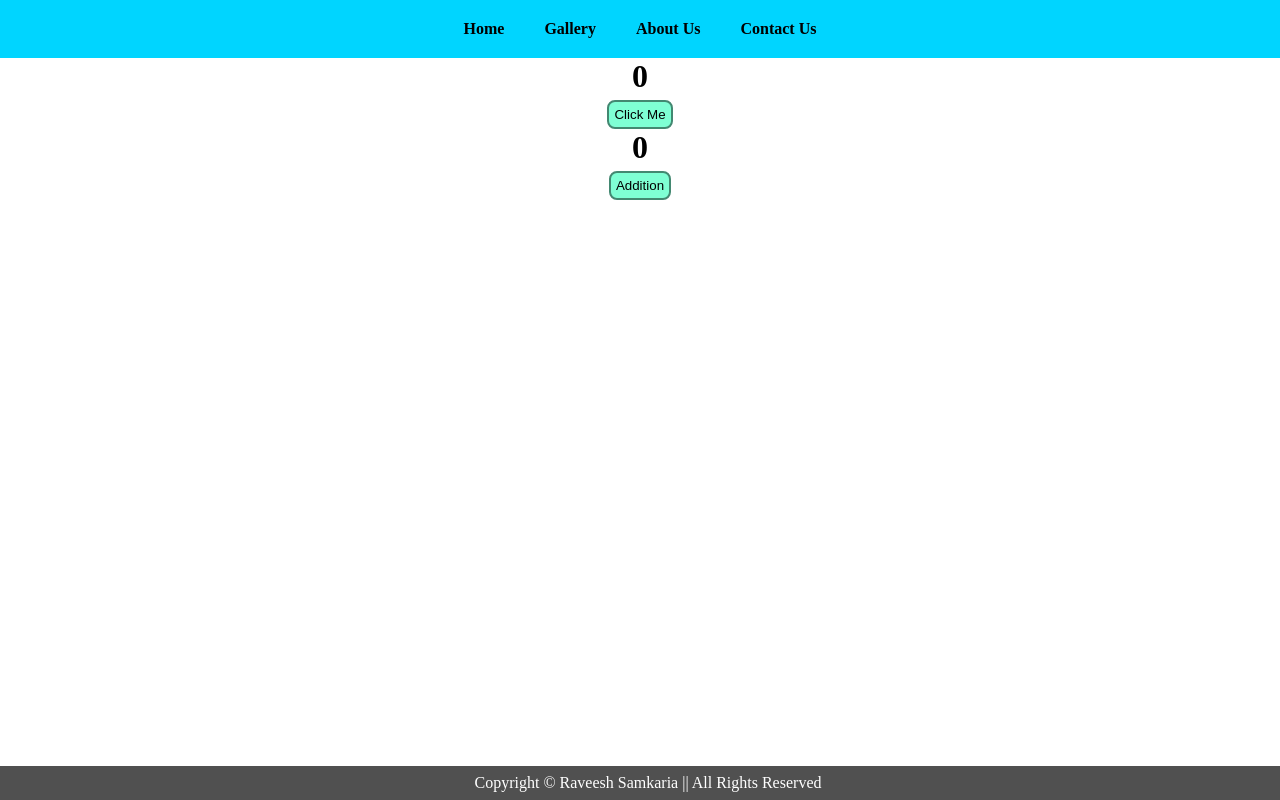
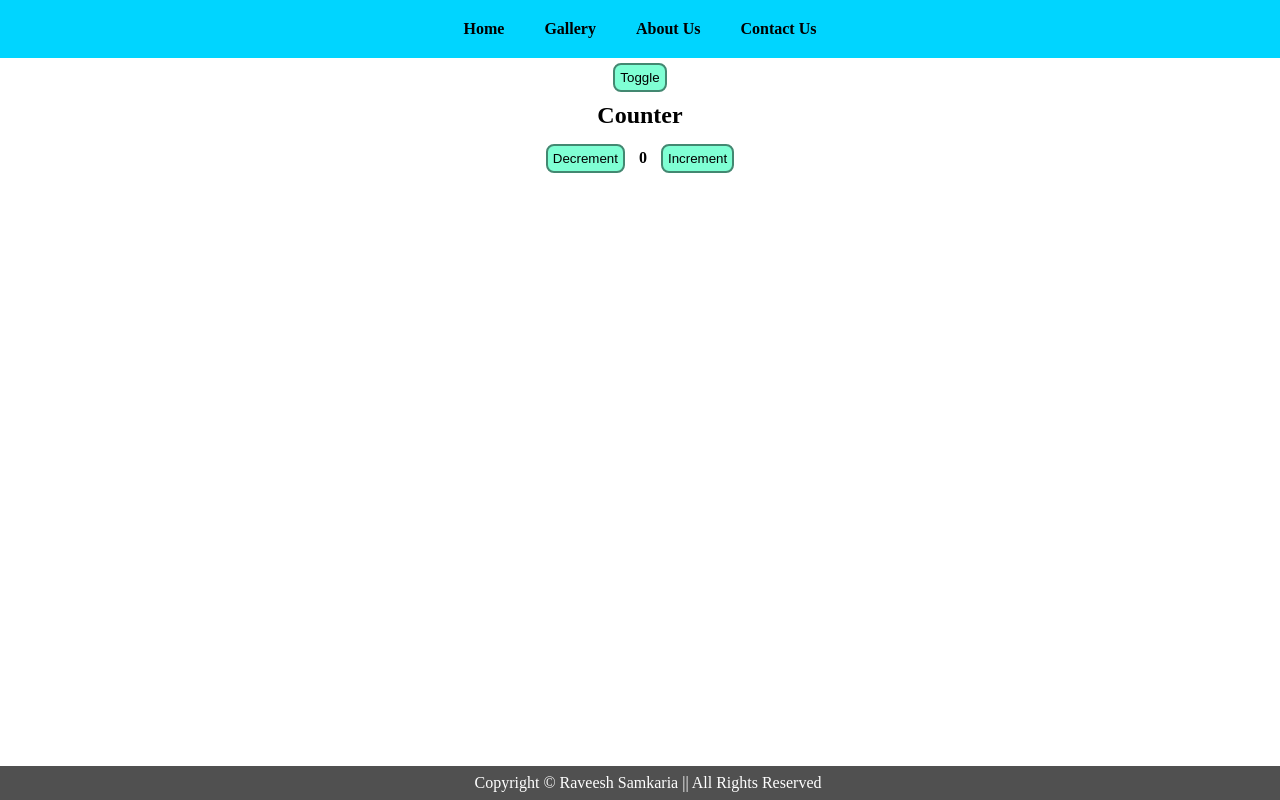
Before and after one commit to raveeshsamkaria/Learn-React, a React (Vite) app in the folder my-app/: page / in a window 1280 px wide. Built offline with nearby package versions, Linux system fonts and the light colour scheme.

Commit message:
Added: Conditional Rendering

```diff
--- a/my-app/src/App.jsx
+++ b/my-app/src/App.jsx
@@ -1,15 +1,16 @@
 import Navbar from './Components/Navbar'
 // import Card from './Components/Card'
 // import Users from './Components/Users';
-// import Counter from './Components/Counter'
+import Counter from './Components/Counter'
 // import Api from './Components/Api'
 // import Count from './Components/Count'
 // import Component1 from './Components/Component1'
 // import Memo from './Components/Memo'
-import Callback from './Components/Callback'
+// import Callback from './Components/Callback'
 import Footer from './Components/Footer'
 // import { counterContext } from "./Context/Counter"
-import { useState, useCallback } from 'react'
+import { useState } from 'react'
+// import { useCallback } from 'react'
 
 function App() {
   // const users = [
@@ -20,13 +21,13 @@ function App() {
   //   { id:4, name:"Bily", age:28, },
   // ];
 
-  // const [state, setState] = useState(true)
-  const [count, setCount] = useState(0)
-  const [add, setAdd] = useState(0)
+  const [state, setState] = useState(true)
+  // const [count, setCount] = useState(0)
+  // const [add, setAdd] = useState(0)
 
-  const calculate = useCallback(() => {
+  // const calculate = useCallback(() => {
     // Doing some calculations
-  }, [add])                                                             // Memoized Callback Function
+  // }, [add])                                                             // Memoized Callback Function
 
   return (
     <>
@@ -47,11 +48,13 @@ function App() {
       <button onClick={() => {setCount((count) => count + 1)}}>Click Me</button><br /> */}
       {/* <Component1 /> */}                                            {/* useContext() Hook */}
       {/* <Memo /> */}                                                  {/* useMemo() Hook */}
-      <h1>{count}</h1>
-      <button onClick={() => {setCount((count) => count + 1)}}>Click Me</button><br />
-      <Callback calculate={calculate} />                                {/* useCallback() Hook */}
-      <h1>{add}</h1>
-      <button onClick={() => {setAdd((add) => add + 1)}}>Addition</button>
+      {/* <h1>{count}</h1>
+      <button onClick={() => {setCount((count) => count + 1)}}>Click Me</button><br /> */}
+      {/* <Callback calculate={calculate} /> */}                        {/* useCallback() Hook */}
+      {/* <h1>{add}</h1>
+      <button onClick={() => {setAdd((add) => add + 1)}}>Addition</button> */}
+      <button onClick={() => setState(!state)}>Toggle</button> <br />
+      {state ? <Counter /> : "Nothing to Display"} <br />
       <Footer />                                                        {/* Footer Component */}
       {/* </counterContext.Provider> */}
     </>
```
